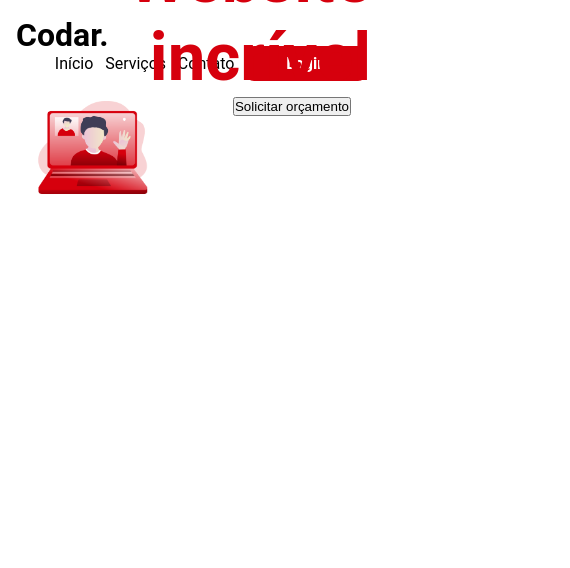
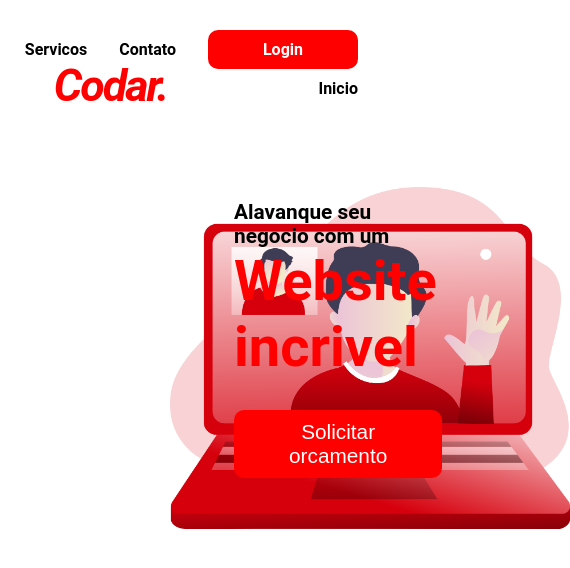
Before and after one commit to victorsantosvs/devchallenges, a plain HTML site: page codar/index.html in a window 390 px wide. Shown: the whole page, 570 px wide, since content can reach past the window. Drawn offline with Linux system fonts and the light colour scheme.

Commit message:
Tela inicial parcialmente concluída.
template da tela inicial feito, restando deixar responsivo.

```diff
--- a/codar/index.html
+++ b/codar/index.html
@@ -1,5 +1,6 @@
 <!DOCTYPE html>
 <html lang="pt-br">
+
 <head>
     <meta charset="UTF-8">
     <meta http-equiv="X-UA-Compatible" content="IE=edge">
@@ -7,24 +8,30 @@
     <title>Codar</title>
     <link rel="stylesheet" href="style.css">
 </head>
+
 <body>
-    <header>
-        <h1>Codar.</h1>
-        <nav>
-            <ul>
-                <li><a href="">Início</a></li>
-                <li><a href="">Serviços</a></li>
-                <li><a href="">Contato</a></li>
-                <li><a id="login" href="">Login</a></li>
-            </ul>
-        </nav>
-    </header>
-    <img id="img01" src="imagens/video_call.png" alt="">
-<section>
-    <p>Alavanque seu negócio com um</p>
-    <h2>Website incrível</h2>
-    <button>Solicitar orçamento</button>
-</section>
+    <nav>
+        <ul>
+            <li><a class="bt" href="">Login</a></li>
+            <li><a href="">Contato</a></li>
+            <li><a href="">Servicos</a></li>
+            <li><a href="">Inicio</a></li>
+        </ul>
+    </nav>
 
+    <h1>Codar.</h1>
+
+    <main>
+        <section id="principal">
+            <img src="imagens/video_call.png" alt="">
+            <section id="conteiner">
+                <p>Alavanque seu negocio com um</p>
+                <p class="textred">Website incrivel</p>
+                <button>Solicitar orcamento</button>
+            </section>
+        </section>
+    </main>
+    <footer></footer>
 </body>
+
 </html>
--- a/codar/style.css
+++ b/codar/style.css
@@ -1,56 +1,69 @@
 * {
+    margin: 0;
     padding: 0;
-    margin: 0;
 }
 
-@import url('https://fonts.googleapis.com/css2?family=Roboto:wght@500&display=swap');
-@import url('https://fonts.googleapis.com/css2?family=Roboto:ital,wght@1,300&display=swap');
+@import url('https://fonts.googleapis.com/css2?family=Roboto&display=swap');
+
+:root {
+    --fonte1: Arial, Helvetica, sans-serif;
+    --fonte2: 'Roboto', sans-serif;
+}
 
 body {
-    background-color: #FFFFFF;
-    font-family: 'Roboto', sans-serif;;
+    font-family: var(--fonte2);
+    font-weight: bold;
 }
-header {
-    margin: 1em;
-}
-nav {
-    float: right;
+h1 {
+    font-size: 2.8em;
+    color: red;
+    margin-left: 1.2em;
+    margin-top: 20px;
+    font-style: italic;
+    letter-spacing: -2px;
 }
 li {
-    display: inline;
-    position: relative;
-    padding-right: 2vw;
+    display: inline-block;
+    float: right;
+    margin-right: 2em;
+    margin-top: 20px;
 }
-li > a {
+a {
+    text-decoration: none;
     color: black;
-    text-decoration: none;
 }
-#login {
-    background-color: #D6000D;
+.bt {
+    background-color: red;
     color: white;
-    font-weight: bold;
-    padding: 8px 40px;
-    border-radius: 8px;
+    border: none;
+    border-radius: 10px;
+    padding: 10px 55px;
 }
-#img01 {
-    width: 28vw;
-    height: auto;
-    transform: translate(35%, 30%);
+section#principal {
+    margin-top: 75px;
+    margin-left: 170px;
 }
-section {
-    text-align: right;
-    transform: translate(-10%, -120%);
+img {
+    width: 400px;
 }
-section > p {
-    font-size: 2.5em;
-}
-section > h2 {
-    font-size: 4.2em;
-    transform: translate(20px, 0px)
+section#conteiner {
+    position: absolute;
+    left: 60%;
+    top: 200px;
 }
 p {
-    font-weight: bold;
+    font-size: 1.3em;
 }
-h2 {
-    color: #D6000D;
+p.textred {
+    font-size: 3.5em;
+    color: red;
+    margin-bottom: 30px;
 }
+button {
+    background-color: red;
+    color: white;
+    font-size: 1.3em;
+    border: none;
+    border-radius: 10px;
+    padding: 10px 55px;
+}
```
